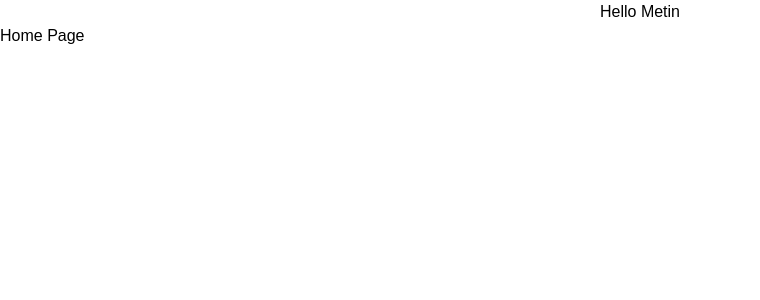
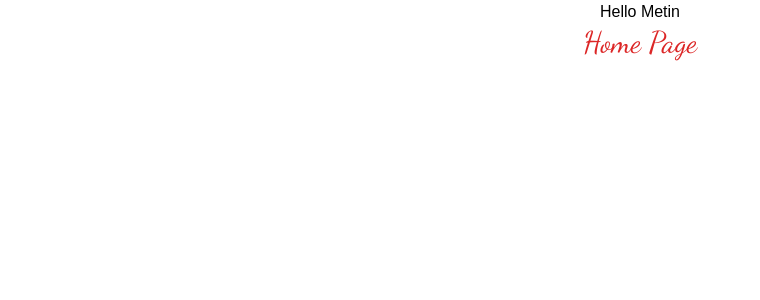
Before and after one commit to Metin-3/next-js-FullStack-project, a Next.js app: page / in a window 1280 px wide. Shown: the top 300 px of the page, without its empty margins (0-760 px from the left). Built offline with nearby package versions, Linux system fonts and the light colour scheme.

Commit message:
add-google-fonts

```diff
--- /dev/null
+++ b/pages/_document.js
@@ -0,0 +1,15 @@
+import { Html, Main, Head, NextScript } from "next/document";
+
+export default function Document() {
+    return (
+        <Html>
+            <Head>
+                <link href="https://fonts.googleapis.com/css2?family=Dancing+Script:wght@400..700&family=Plus+Jakarta+Sans:ital,wght@0,200..800;1,200..800&family=Rubik:ital,wght@0,300..900;1,300..900&display=swap" rel="stylesheet" />
+            </Head>
+            <body>
+                <Main />
+                <NextScript />
+            </body>
+        </Html>
+    )
+}
--- a/pages/home/index.jsx
+++ b/pages/home/index.jsx
@@ -2,7 +2,7 @@ import React from 'react'
 
 const Index = () => {
   return (
-    <div>Home Page</div>
+    <div className='text-red-600 font-dancing text-center text-3xl'>Home Page</div>
   )
 }
 
--- a/pages/index.jsx
+++ b/pages/index.jsx
@@ -8,6 +8,8 @@ export default function Index() {
         <title>Create Next Appp</title>
         <meta name="description" content="html" />
         <link rel="icon" href="/favicon.ico" />
+        <link rel="preconnect" href="https://fonts.googleapis.com" />
+        <link rel="preconnect" href="https://fonts.gstatic.com" crossOrigin="true" />
       </Head>
       <h1 className="text-center">Hello Metin</h1>
       <Home />
--- a/styles/globals.css
+++ b/styles/globals.css
@@ -1,6 +1,7 @@
 @tailwind base;
 @tailwind components;
 @tailwind utilities;
+
 
 /* :root {
   --background: #ffffff;
--- a/tailwind.config.js
+++ b/tailwind.config.js
@@ -8,9 +8,12 @@ module.exports = {
   theme: {
     extend: {
       colors: {
-        background: "var(--background)",
-        foreground: "var(--foreground)",
+        primary: "#ffbe33",
+        secondary: "#222831",
       },
+      fontFamily: {
+        dancing: ["Dancing Script", "cursive"],
+      }
     },
   },
   plugins: [],
```
